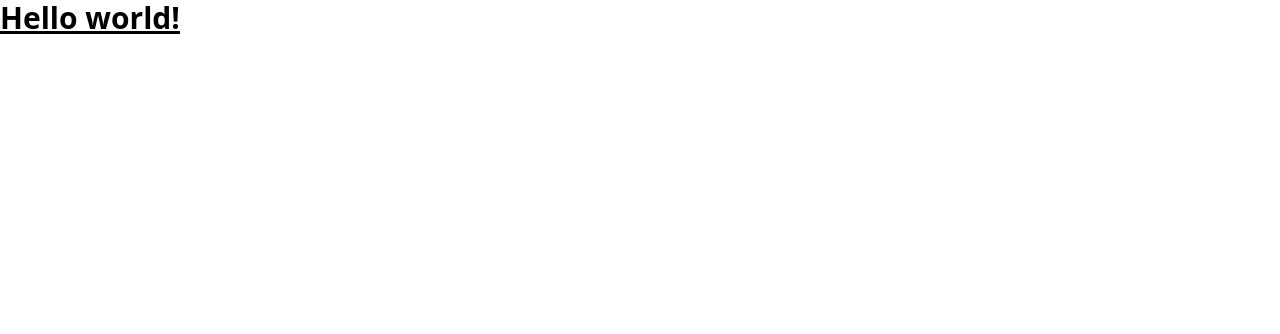
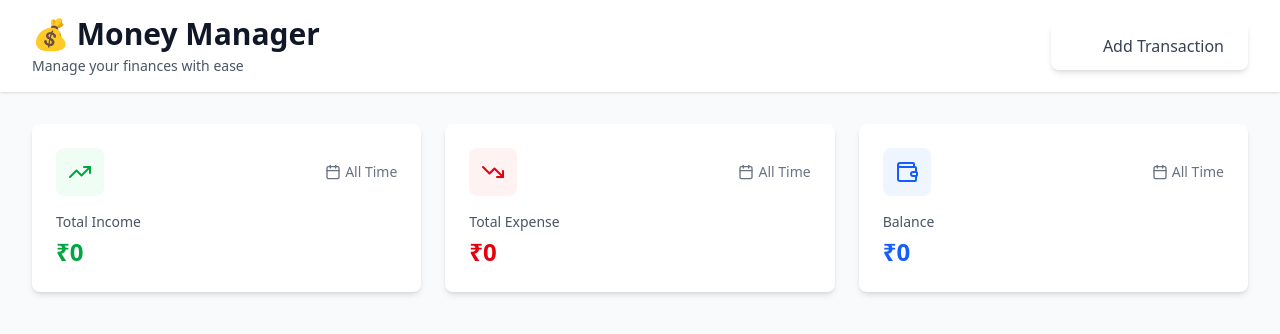
Before and after one commit to Jey1622/money-manager-frontend, a React (Vite) app: page / in a window 1280 px wide. Shown: the top 334 px of the page. Built offline with nearby package versions, Linux system fonts and the light colour scheme.

Commit message:
Added a Dashboard

```diff
--- a/package.json
+++ b/package.json
@@ -11,6 +11,9 @@
   },
   "dependencies": {
     "@tailwindcss/vite": "^4.1.18",
+    "axios": "^1.13.4",
+    "date-fns": "^4.1.0",
+    "lucide-react": "^0.563.0",
     "react": "^19.2.0",
     "react-dom": "^19.2.0",
     "tailwindcss": "^4.1.18"
--- a/src/App.jsx
+++ b/src/App.jsx
@@ -1,12 +1,36 @@
 import { useState } from "react";
 import "./App.css";
+import { Plus } from "lucide-react";
+import Dashboard from "./components/Dashboard";
 
 function App() {
+  const [isModalOpen, setIsModalOpen] = useState(false);
+  return (
+    <div className="min-h-screen bg-gray-50">
+      {/* Header */}
 
-  return (
-    <>
-      <h1 class="text-3xl font-bold underline">Hello world!</h1>
-    </>
+      <header className="bg-white shadow-sm">
+        <div className="max-w-7xl mx-auto px-4 sm:px-6 lg:px-8 py-4">
+          <div className="flex items-center justify-between">
+            <div>
+              <h1 className="text-3xl font-bold text-gray-900">💰 Money Manager</h1>
+              <p className="text-sm text-gray-600 mt-1">Manage your finances with ease</p>
+            </div>
+            <button
+              onClick={() => setIsModalOpen(true)}
+              className="flex items-center gap-2 px-6 py-3 bg-primary-600 text-white rounded-lg hover:bg-primary-700 transition shadow-md hover:shadow-lg"
+            >
+              <Plus size={20} />
+              <span className="font-medium text-gray-700">Add Transaction</span>
+            </button>
+          </div>
+        </div>
+      </header>
+
+      <main className="max-w-7xl mx-auto px-4 sm:px-6 lg:px-8 py-8">
+        <Dashboard summary={{}} period={{}}/>
+      </main>
+    </div>
   );
 }
 
--- /dev/null
+++ b/src/components/Dashboard.jsx
@@ -0,0 +1,62 @@
+import React from "react";
+import { TrendingUp, TrendingDown, Wallet, CalendarRange, Calendar } from "lucide-react";
+import { formatCurrency } from "../utils/helpers";
+
+const Dashboard = () => {
+  const { totalIncome = 0, totalExpense = 0, balance = 0 } = {};
+  const cards = [
+    {
+      title: "Total Income",
+      amount: totalIncome,
+      icon: TrendingUp,
+      bgColor: "bg-green-50",
+      textColor: "text-green-600",
+    },
+    {
+      title: "Total Expense",
+      amount: totalExpense,
+      icon: TrendingDown,
+      bgColor: "bg-red-50",
+      textColor: "text-red-600",
+    },
+    {
+      title: "Balance",
+      amount: balance,
+      icon: Wallet,
+      bgColor: balance >= 0 ? "bg-blue-50" : "bg-orange-50",
+      textColor: balance >= 0 ? "text-blue-600" : "text-orange-600",
+    },
+  ];
+
+  return (
+    <div className="grid grid-cols-1 md:grid-cols-3 gap-6 mb-6">
+      {cards.map((card, index) => (
+        <div
+          key={index}
+          className="bg-white rounded-lg shadow-md p-6 hover:shadow-lg transition"
+        >
+          <div className="flex items-center justify-between mb-4">
+            <div className={`p-3 rounded-lg ${card.bgColor}`}>
+              <card.icon className={card.textColor} size={24} />
+            </div>
+
+            <div className="flex items-center text-sm text-gray-500">
+              <Calendar size={16} className="mr-1" />
+              <span className="capitalize">{ "All time"}</span>
+            </div>
+          </div>
+
+          <h3 className="text-gray-600 text-sm font-medium mb-1">
+            {card.title}
+          </h3>
+
+          <p className={`text-2xl font-bold ${card.textColor}`}>
+            {formatCurrency(card.amount)}
+          </p>
+        </div>
+      ))}
+    </div>
+  );
+};
+
+export default Dashboard;
--- /dev/null
+++ b/src/utils/helpers.js
@@ -0,0 +1,20 @@
+import { format, parseISO } from "date-fns";
+
+export const formatDate = (date) => {
+  if (!date) return "";
+  try {
+    const dateObj = typeof date === "string" ? parseISO(date) : date;
+    return format(dateObj, "MMM dd, yyyy");
+  } catch (error) {
+    return "";
+  }
+};
+
+export const formatCurrency = (amount) => {
+  return new Intl.NumberFormat('en-IN', {
+    style: 'currency',
+    currency: 'INR',
+    minimumFractionDigits: 0,
+    maximumFractionDigits: 0,
+  }).format(amount);
+};
```
Also changed, not shown: 1 other file (tests, documents, lock files or other folders).
